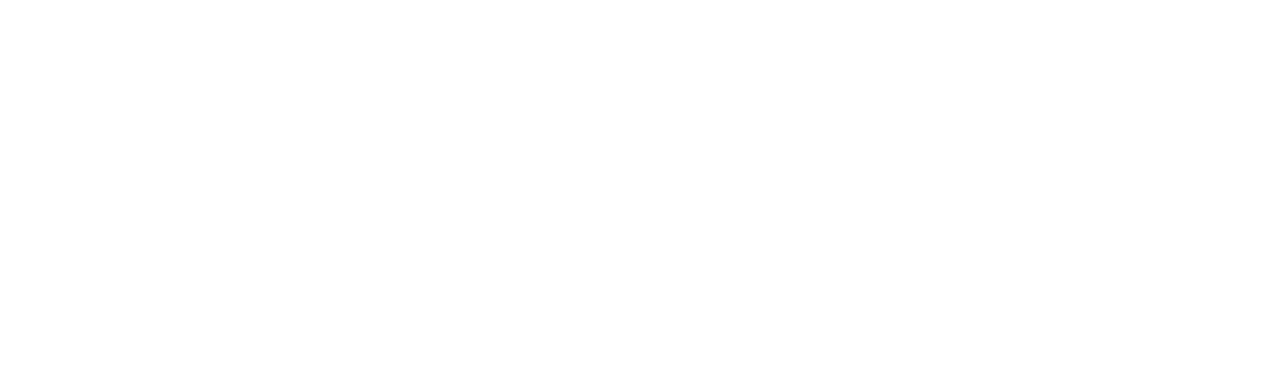
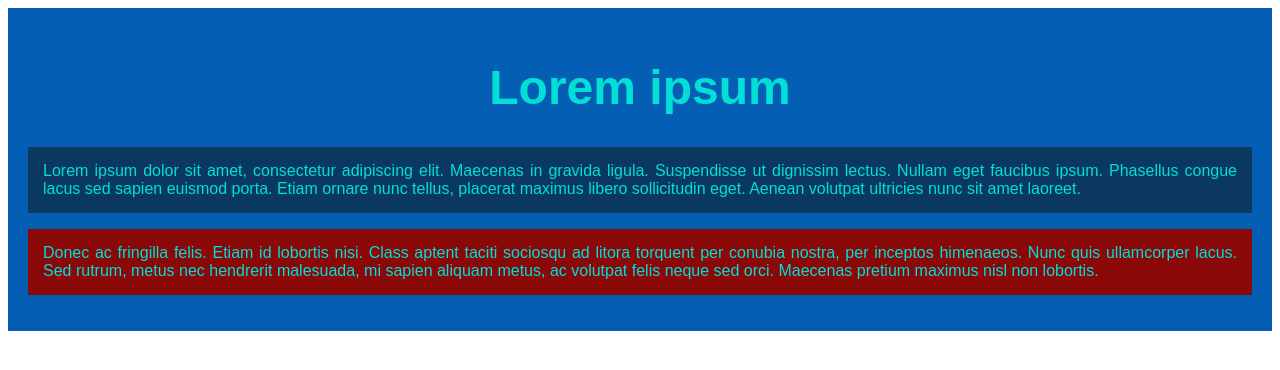
Before and after one commit to natashahakun/hello-world-jquery, a plain HTML site: page index.html in a window 1280 px wide. Drawn offline with nearby package versions, Linux system fonts and the light colour scheme.

Commit message:
Add basic styling.

```diff
--- a/css/style.css
+++ b/css/style.css
@@ -0,0 +1,21 @@
+h1 {
+  font-size: 3em;
+  text-align: center;
+}
+
+p {
+  padding: 15px;
+  text-align: justify;
+  background-color: #0B3861;
+}
+
+#wrapper {
+  padding: 20px;
+  font-family: sans-serif;
+  color: #01DFD7;
+  background-color: #045FB4;
+}
+
+.highlighted {
+  background-color: #8A0808;
+}
--- a/index.html
+++ b/index.html
@@ -9,6 +9,10 @@
 </head>
 
 <body>
-
+  <div id="wrapper">
+      <h1>Lorem ipsum</h1>
+      <p>Lorem ipsum dolor sit amet, consectetur adipiscing elit. Maecenas in gravida ligula. Suspendisse ut dignissim lectus. Nullam eget faucibus ipsum. Phasellus congue lacus sed sapien euismod porta. Etiam ornare nunc tellus, placerat maximus libero sollicitudin eget. Aenean volutpat ultricies nunc sit amet laoreet. </p>
+      <p class="highlighted">Donec ac fringilla felis. Etiam id lobortis nisi. Class aptent taciti sociosqu ad litora torquent per conubia nostra, per inceptos himenaeos. Nunc quis ullamcorper lacus. Sed rutrum, metus nec hendrerit malesuada, mi sapien aliquam metus, ac volutpat felis neque sed orci. Maecenas pretium maximus nisl non lobortis.</p>
+  </div>
 </body>
 </html>
```
